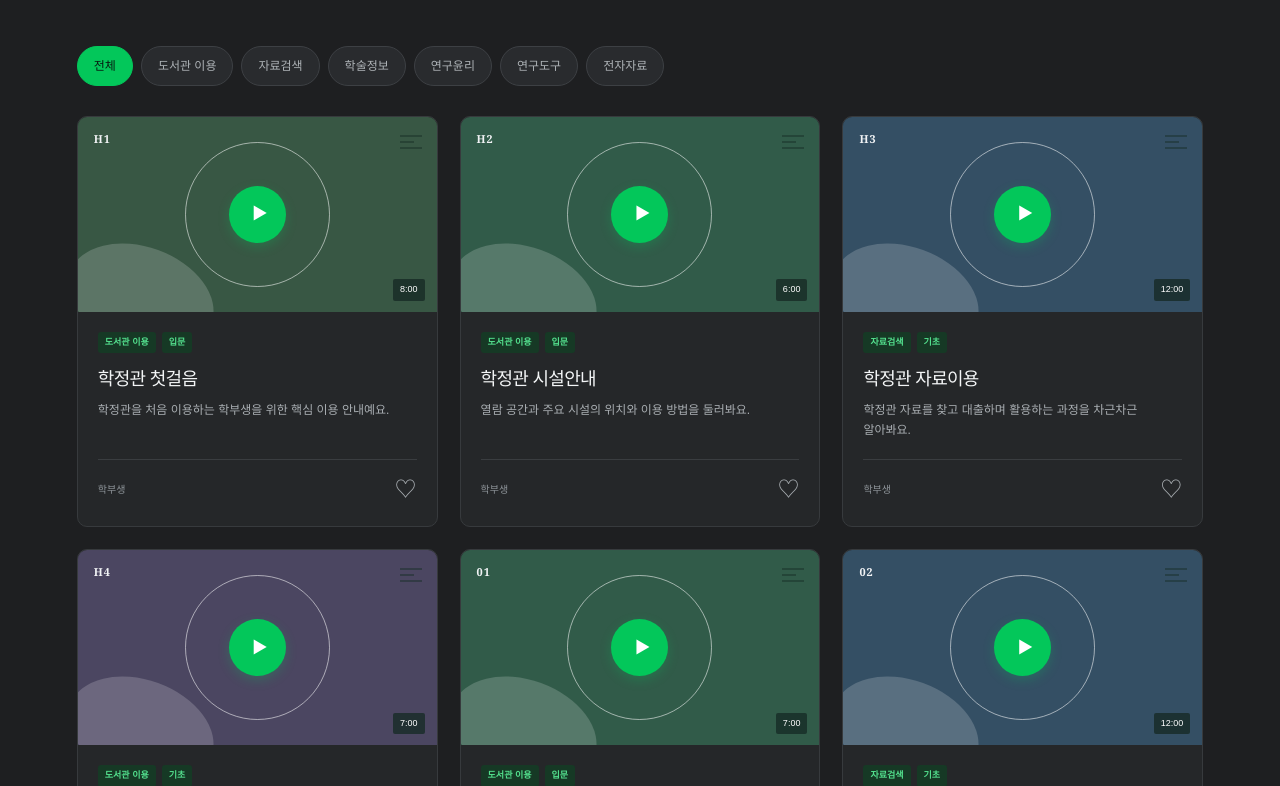
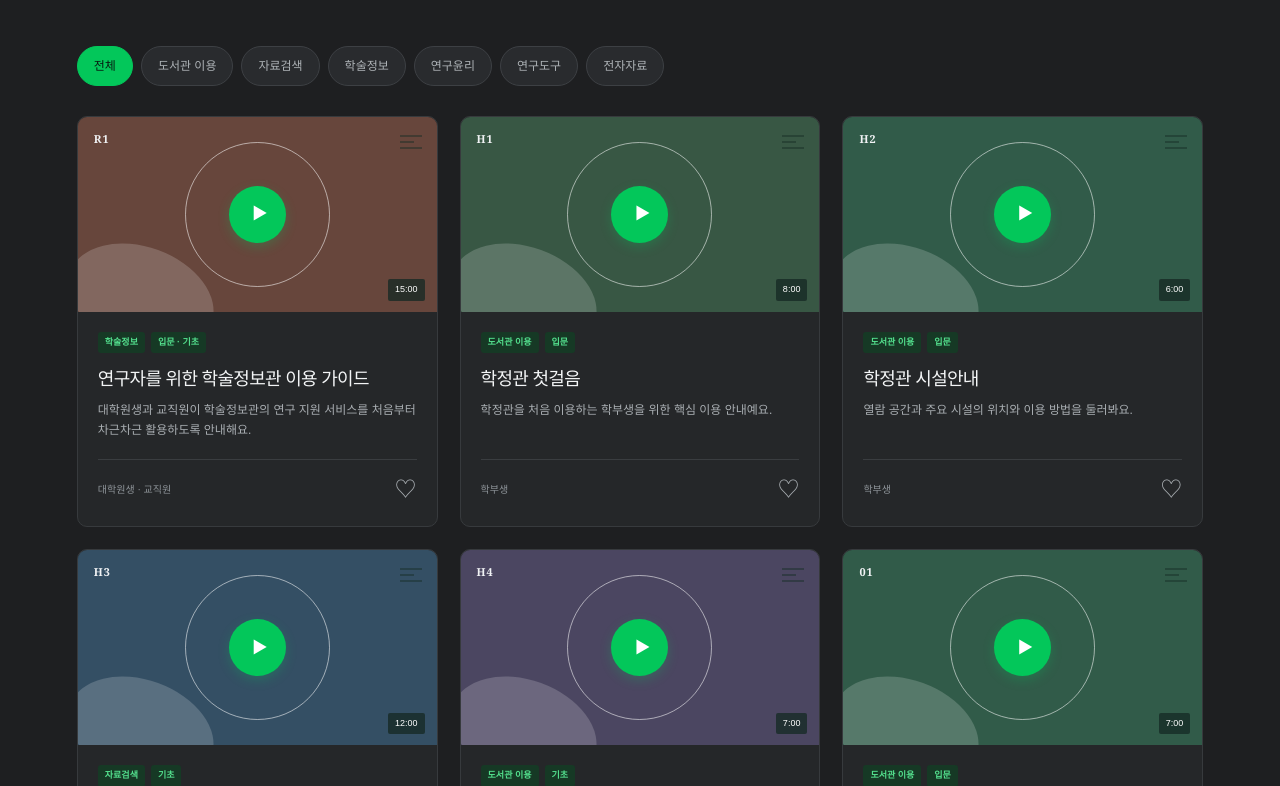
Before and after one commit to HYU-staff/ERICA-Library-Microlearning, a Next.js app: page / in a window 1280 px wide. Shown: the part 1974-2760 px from the top of the page. Built offline with nearby package versions, Linux system fonts and the light colour scheme.

Commit message:
Recommend researcher guide to graduate users and faculty

```diff
--- a/app/page.tsx
+++ b/app/page.tsx
@@ -3,9 +3,10 @@
 import { useEffect, useMemo, useState } from "react";
 
 type Lang = "ko" | "en";
-type Video = { title: string; topic: string; level: "입문" | "기초" | "심화"; audience: string[]; minutes: number; color: string; mark: string; description: string; mediaKey?: string };
+type Video = { title: string; topic: string; level: "입문" | "기초" | "심화"; levels?: ("입문" | "기초" | "심화")[]; audience: string[]; minutes: number; color: string; mark: string; description: string; mediaKey?: string };
 
 const videos: Video[] = [
+  { title:"연구자를 위한 학술정보관 이용 가이드", topic:"학술정보", level:"입문", levels:["입문","기초"], audience:["대학원생","교직원"], minutes:15, color:"coral", mark:"R1", description:"대학원생과 교직원이 학술정보관의 연구 지원 서비스를 처음부터 차근차근 활용하도록 안내해요.", mediaKey:"researcher-academic-library-guide.mp4" },
   { title:"학정관 첫걸음", topic:"도서관 이용", level:"입문", audience:["학부생"], minutes:8, color:"green", mark:"H1", description:"학정관을 처음 이용하는 학부생을 위한 핵심 이용 안내예요.", mediaKey:"hakjeonggwan-first-steps.mp4" },
   { title:"학정관 시설안내", topic:"도서관 이용", level:"입문", audience:["학부생"], minutes:6, color:"mint", mark:"H2", description:"열람 공간과 주요 시설의 위치와 이용 방법을 둘러봐요.", mediaKey:"hakjeonggwan-facilities.mp4" },
   { title:"학정관 자료이용", topic:"자료검색", level:"기초", audience:["학부생"], minutes:12, color:"blue", mark:"H3", description:"학정관 자료를 찾고 대출하며 활용하는 과정을 차근차근 알아봐요.", mediaKey:"hakjeonggwan-resources.mp4" },
@@ -19,6 +20,7 @@ const videos: Video[] = [
 ];
 
 const enVideo: Record<string, { title:string; description:string }> = {
+  "연구자를 위한 학술정보관 이용 가이드":{ title:"Academic Library Guide for Researchers", description:"A step-by-step introduction to academic library research services for graduate students, faculty, and staff." },
   "학정관 첫걸음":{ title:"First Steps at Hakjeonggwan", description:"An essential introduction for undergraduates visiting Hakjeonggwan for the first time." },
   "학정관 시설안내":{ title:"Hakjeonggwan Facilities Guide", description:"Tour the reading areas and learn how to use the building's main facilities." },
   "학정관 자료이용":{ title:"Using Hakjeonggwan Resources", description:"Learn how to find, borrow, and make the most of Hakjeonggwan materials." },
@@ -64,7 +66,7 @@ export default function Home() {
   const displayTopic = (value:string)=>lang==="ko"?value:topicNames[value];
   useEffect(()=>{ document.documentElement.lang=lang; },[lang]);
 
-  const recommendation = useMemo(()=>[...videos].sort((a,b)=>{ const score=(v:Video)=>(v.audience.includes(identity)?3:0)+(v.level===level?2:0)+(v.topic===interest?4:0); return score(b)-score(a); }).slice(0,3),[identity,level,interest]);
+  const recommendation = useMemo(()=>[...videos].sort((a,b)=>{ const score=(v:Video)=>(v.audience.includes(identity)?3:0)+((v.levels??[v.level]).includes(level)?2:0)+(v.topic===interest?4:0)+(v.mediaKey&&v.audience.includes(identity)&&(v.levels??[v.level]).includes(level)?5:0); return score(b)-score(a); }).slice(0,3),[identity,level,interest]);
   const filtered = topic==="전체"?videos:videos.filter((video)=>video.topic===topic);
   const toggleSave=(title:string)=>setSaved((current)=>current.includes(title)?current.filter((item)=>item!==title):[...current,title]);
   const chooseLang=(next:Lang)=>{ setLang(next); setShowResult(false); };
@@ -92,5 +94,5 @@ export default function Home() {
 
 function VideoCard({video,lang,saved,onSave}:{video:Video;lang:Lang;saved:boolean;onSave:()=>void}){
   const [playing,setPlaying]=useState(false); const t=copy[lang]; const translated=enVideo[video.title]; const title=lang==="ko"?video.title:translated.title; const description=lang==="ko"?video.description:translated.description;
-  return <article className="video-card"><div className={`thumbnail ${video.color} ${playing?"is-playing":""}`}>{playing&&video.mediaKey?<video controls autoPlay playsInline src={`/media/${encodeURIComponent(video.mediaKey)}`}/>:<><span className="thumbnail-number">{video.mark}</span><button className="play" aria-label={t.playLabel(title)} onClick={()=>video.mediaKey?setPlaying(true):alert(t.play(title))}>▶</button><span className="duration">{video.minutes}:00</span><div className="thumb-lines"><i/><i/><i/></div></>} </div><div className="video-info"><div className="tags"><span>{lang==="ko"?video.topic:topicNames[video.topic]}</span><span>{lang==="ko"?video.level:levelNames[video.level]}</span></div><h3>{title}</h3><p>{description}</p><div className="card-bottom"><span>{video.audience.slice(0,2).map((item)=>lang==="ko"?item:identityNames[item]).join(" · ")}</span><button className={saved?"save active":"save"} aria-label={saved?t.unsave:t.save} onClick={onSave}>{saved?"♥":"♡"}</button></div></div></article>;
+  return <article className="video-card"><div className={`thumbnail ${video.color} ${playing?"is-playing":""}`}>{playing&&video.mediaKey?<video controls autoPlay playsInline src={`/media/${encodeURIComponent(video.mediaKey)}`}/>:<><span className="thumbnail-number">{video.mark}</span><button className="play" aria-label={t.playLabel(title)} onClick={()=>video.mediaKey?setPlaying(true):alert(t.play(title))}>▶</button><span className="duration">{video.minutes}:00</span><div className="thumb-lines"><i/><i/><i/></div></>} </div><div className="video-info"><div className="tags"><span>{lang==="ko"?video.topic:topicNames[video.topic]}</span><span>{(video.levels??[video.level]).map((item)=>lang==="ko"?item:levelNames[item]).join(" · ")}</span></div><h3>{title}</h3><p>{description}</p><div className="card-bottom"><span>{video.audience.slice(0,2).map((item)=>lang==="ko"?item:identityNames[item]).join(" · ")}</span><button className={saved?"save active":"save"} aria-label={saved?t.unsave:t.save} onClick={onSave}>{saved?"♥":"♡"}</button></div></div></article>;
 }
--- a/app/upload/page.tsx
+++ b/app/upload/page.tsx
@@ -3,6 +3,7 @@
 import { useState } from "react";
 
 const keyMap: Record<string, string> = {
+  "연구자를 위한 학술정보관 이용 가이드.mp4": "researcher-academic-library-guide.mp4",
   "학정관 자료이용.mp4": "hakjeonggwan-resources.mp4",
   "학정관 꿀팁.mp4": "hakjeonggwan-tips.mp4",
   "학정관 첫걸음.mp4": "hakjeonggwan-first-steps.mp4",
@@ -44,7 +45,7 @@ export default function VideoUploadPage() {
         if (!complete.ok) throw new Error(await complete.text());
       }
       setProgress(100);
-      setStatus("네 개 영상 업로드를 완료했습니다.");
+      setStatus(`${files.length}개 영상 업로드를 완료했습니다.`);
     } catch (error) {
       setStatus(`업로드 실패: ${error instanceof Error ? error.message : String(error)}`);
     } finally {
@@ -52,5 +53,5 @@ export default function VideoUploadPage() {
     }
   };
 
-  return <main className="upload-page"><section><p className="kicker">VIDEO UPLOAD</p><h1>학정관 교육 영상 업로드</h1><p>지정된 네 개 MP4 파일을 모두 선택한 뒤 업로드를 시작하세요.</p><input id="video-files" type="file" accept="video/mp4" multiple onChange={(event) => setFiles(Array.from(event.target.files ?? []))}/><div className="upload-list">{files.map((file) => <span key={file.name}>{file.name} · {(file.size / 1024 / 1024).toFixed(1)}MB</span>)}</div><button id="upload-button" disabled={uploading || files.length !== 4} onClick={upload}>{uploading ? "업로드 중…" : "네 개 영상 업로드"}</button><div className="progress-track"><i style={{ width: `${progress}%` }}/></div><output>{status}</output></section></main>;
+  return <main className="upload-page"><section><p className="kicker">VIDEO UPLOAD</p><h1>학정관 교육 영상 업로드</h1><p>등록할 MP4 파일을 하나 이상 선택한 뒤 업로드를 시작하세요.</p><input id="video-files" type="file" accept="video/mp4" multiple onChange={(event) => setFiles(Array.from(event.target.files ?? []))}/><div className="upload-list">{files.map((file) => <span key={file.name}>{file.name} · {(file.size / 1024 / 1024).toFixed(1)}MB</span>)}</div><button id="upload-button" disabled={uploading || files.length === 0} onClick={upload}>{uploading ? "업로드 중…" : `${files.length || 1}개 영상 업로드`}</button><div className="progress-track"><i style={{ width: `${progress}%` }}/></div><output>{status}</output></section></main>;
 }
```
